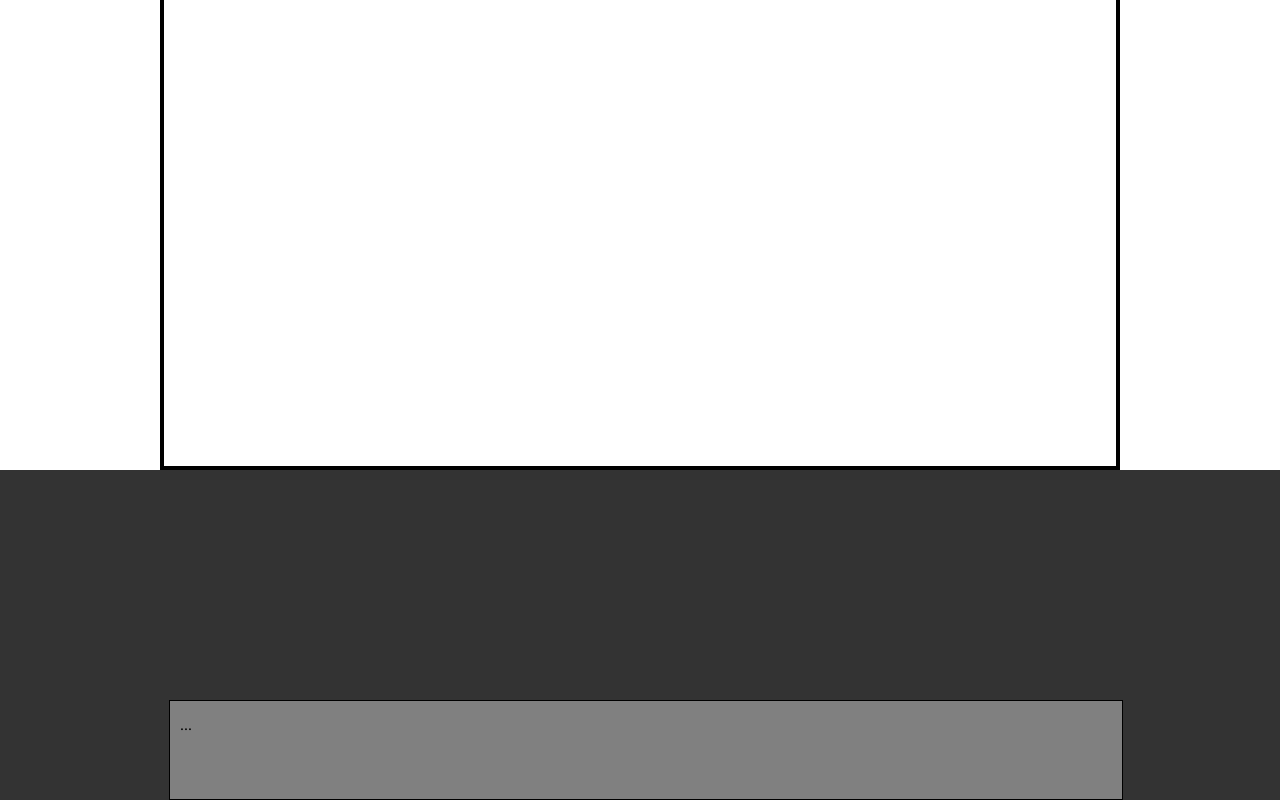
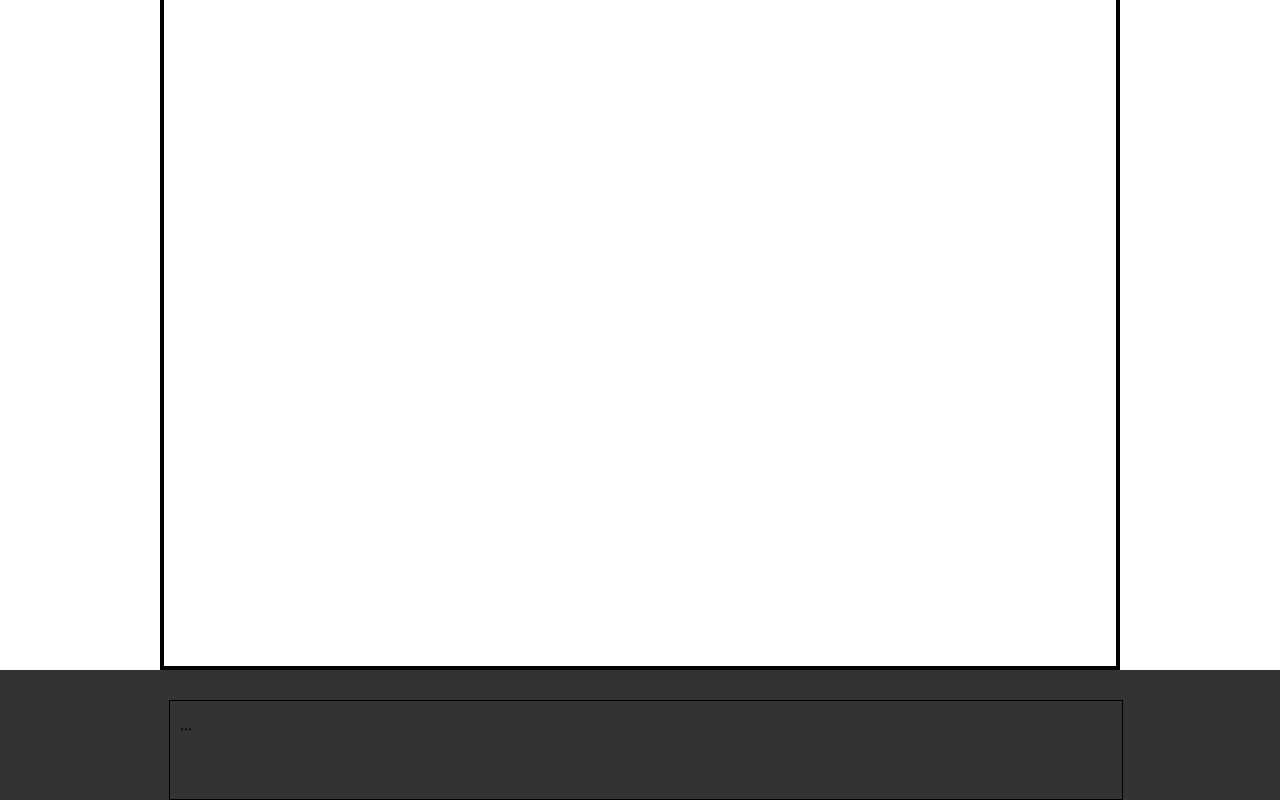
Before and after one commit to leventen95/SoftwareEngineering2020, a plain HTML site: page om.html in a window 1280 px wide. Shown: the part 530-1330 px from the top of the page. Drawn offline with Linux system fonts and the light colour scheme.

Commit message:
Update style.css

```diff
--- a/css/style.css
+++ b/css/style.css
@@ -24,7 +24,7 @@ body{
 	margin-left:auto;
 	margin-right:auto;
 	width:960px;
-	height:1000px;
+	height:1200px;
 	border:4px solid black;
 	background-color:white;
 	 padding:5px;
@@ -160,7 +160,6 @@ head{
 	height:100px;
 	border: 1px solid black;
 	margin-top:736px;
-	background-color:grey;
 	padding: 10px;
 }
 
```
